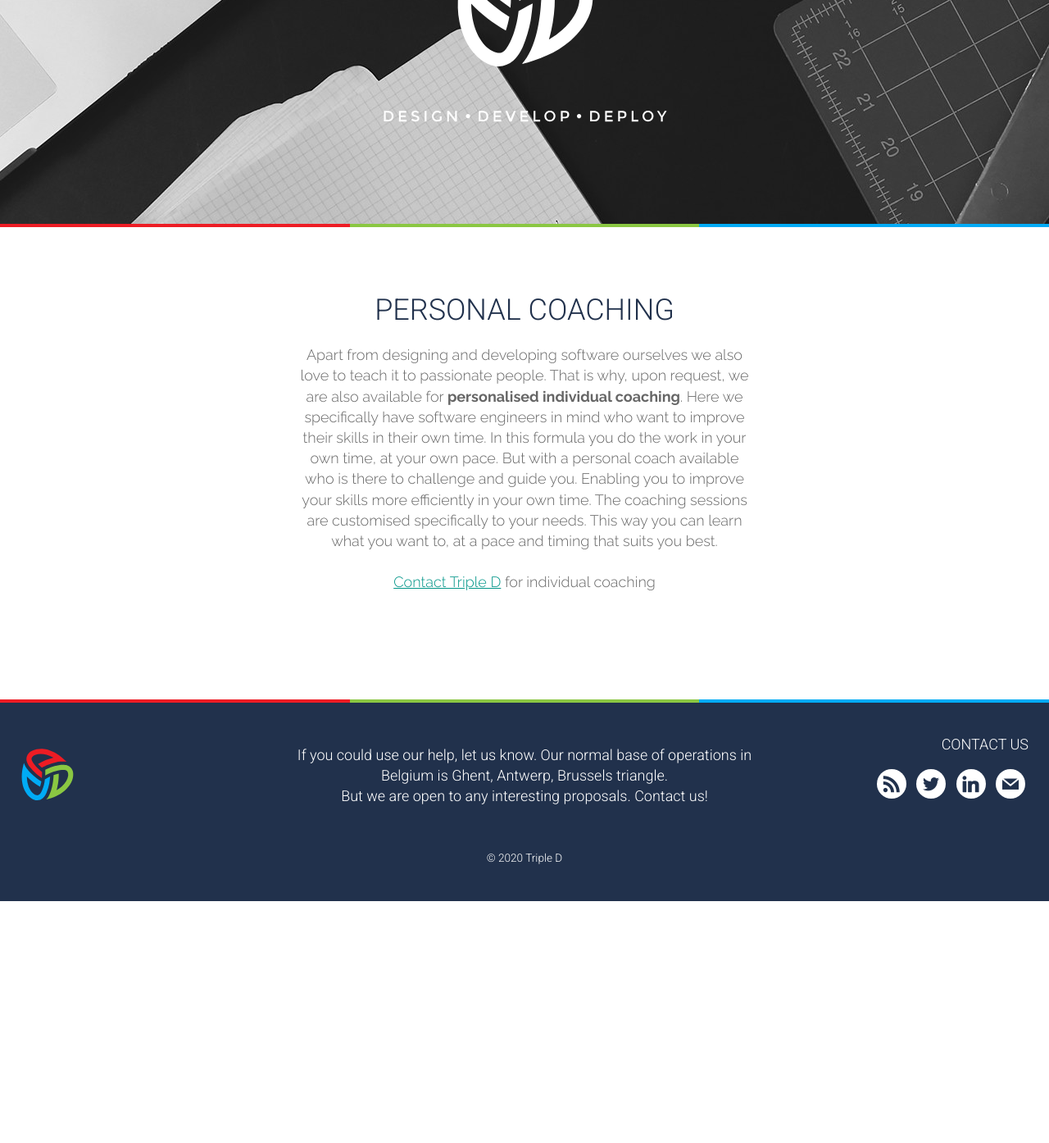
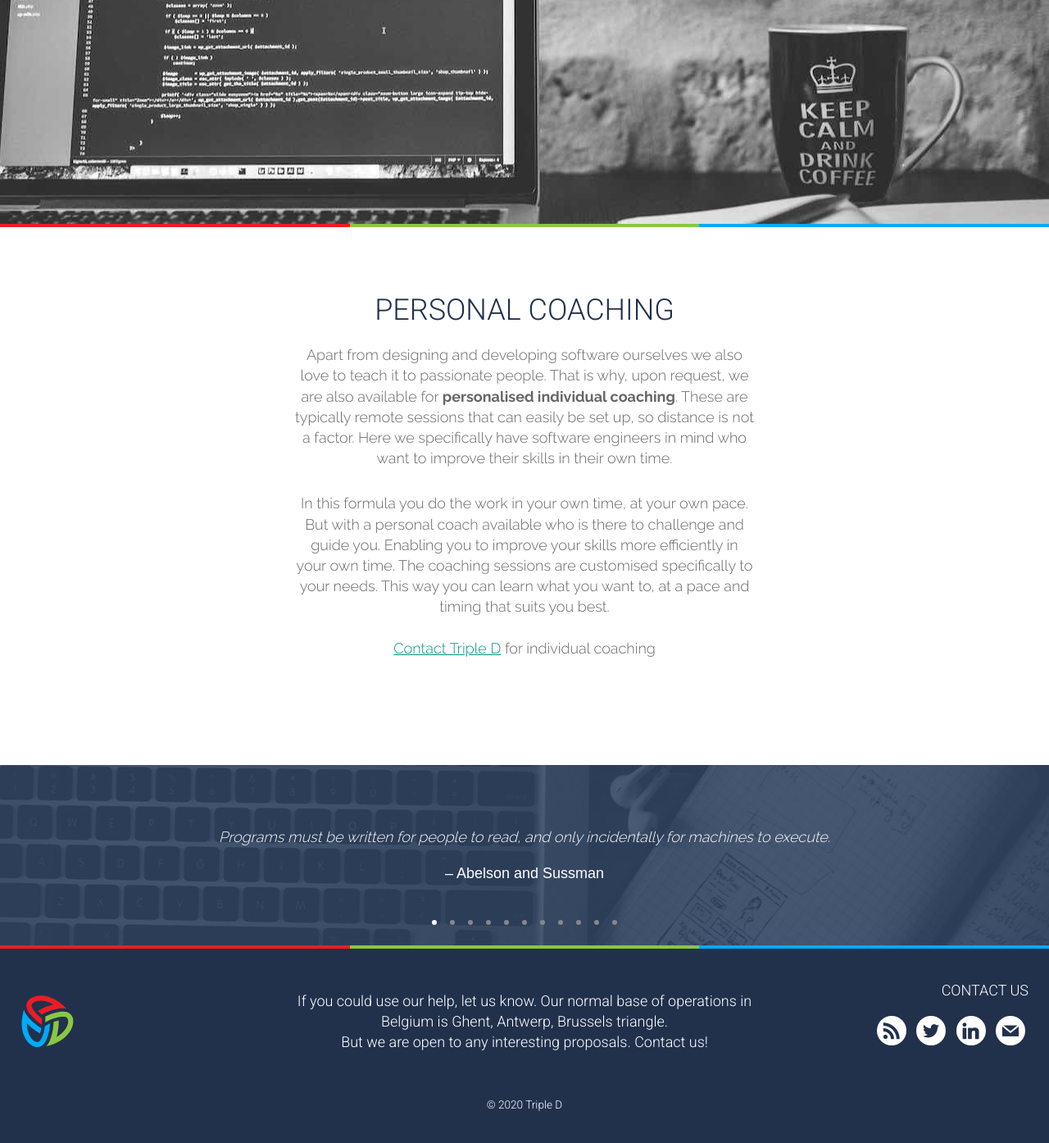
Before and after one commit to tripledio/tripledio.github.io, a Jekyll site: the page built from coaching/index.html, in a window 1280 px wide and 1400 px high, scrolled down 337 px. Shown: the top 1394 px of the window at 82% size. Built offline with Jekyll 4.4.1, drawn with Linux system fonts in a browser that asks for light colours; before the commit the page ends 1436 px from its top, so only the background shows below that.

Commit message:
Spaces...

```diff
--- a/coaching/index.html
+++ b/coaching/index.html
@@ -4,18 +4,22 @@
 description: "Personal Coaching"
 weight: 40
 spotlight:
-imgDir: /img/spotlight/coaching
-imgAlt: "Triple D : Design, Develop, Deploy"
-logoAnimation: false
+    imgDir: /img/spotlight/coaching
+    imgAlt: "Triple D : Design, Develop, Deploy"
+    logoAnimation: false
+hideLogo: true
 qotd:
-enabled: true
+    enabled: true
 
 ---
 <section id="Coaching" class="pt-2 pt-md-8 pb-md-10 pb-2 bg-white text-gray">
     <div class="col-12 col-md-10 col-lg-6 offset-0 offset-md-1 offset-lg-3 px-md-4 text-center">
         <h2 class="h3 mb-2">Personal Coaching</h2>
-        <p>Apart from designing and developing software ourselves we also love to teach it to passionate people. That is why, upon request, we are also available for <b>personalised individual coaching</b>. Here we specifically have software engineers in mind who want to improve their skills in their own time. In this
-            formula you do the work in your own time, at your own pace. But with a personal coach available who is there to challenge and guide you. Enabling you to improve your skills more efficiently in your own time. The coaching sessions are customised specifically to your needs. This way you can learn what you
+        <p>Apart from designing and developing software ourselves we also love to teach it to passionate people. That is why, upon request, we are also available for <b>personalised individual coaching</b>. These are typically remote sessions that can easily be set up, so distance is not a factor. Here we specifically
+            have software engineers in mind who want to improve their skills in their own time.</p>
+
+        <p>In this formula you do the work in your own time, at your own pace. But with a personal coach available who is there to challenge and guide you. Enabling you to improve your skills more efficiently in your own time. The coaching sessions are customised specifically to your needs. This way you can learn what
+            you
             want to, at a pace and timing that suits you best.<br><br>
             <a href="/contact/">Contact Triple D</a> for individual coaching</p>
     </div>
--- a/courses/index.html
+++ b/courses/index.html
@@ -5,7 +5,7 @@
 weight: 40
 
 spotlight:
-  logoAnimation: true
+  logoAnimation: false
   video: true
   videoFile: /files/electric.mp4
 qotd:
```
